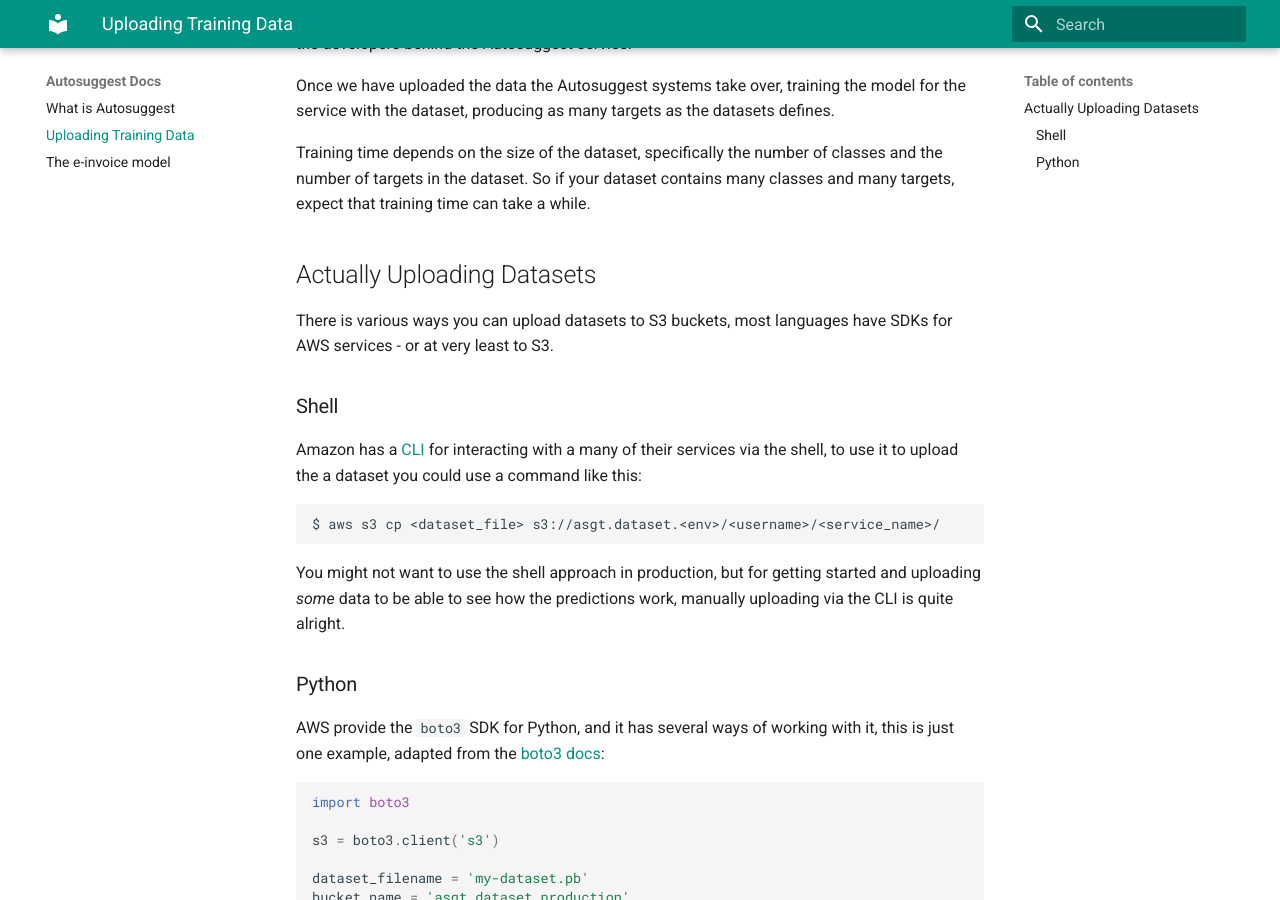
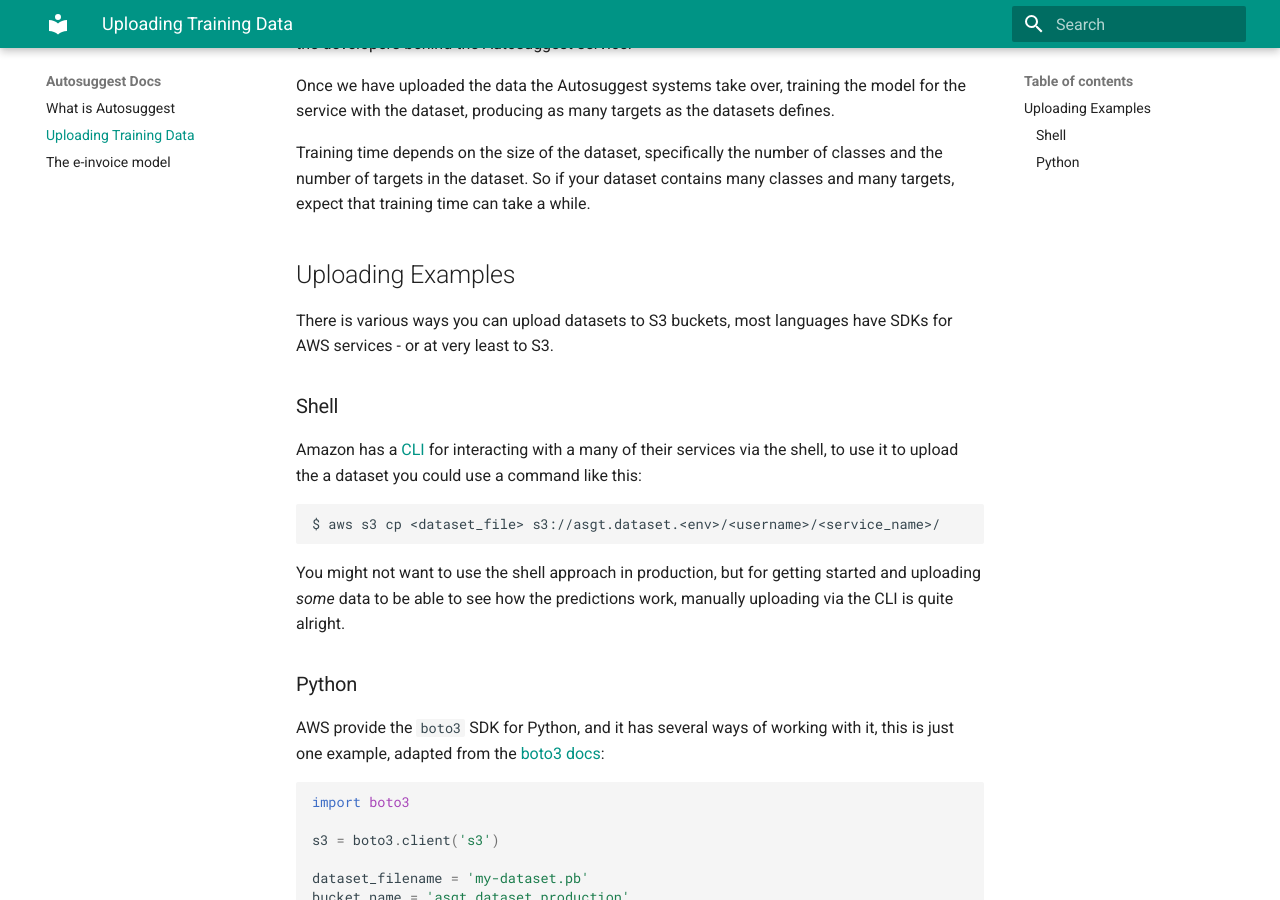
Before and after one commit to e-conomic/vml-docs, an MkDocs documentation site: the page built from docs/data_upload.md, in a window 1280 px wide and 900 px high, scrolled down 885 px. Built offline with MkDocs 1.6.1 and Material for MkDocs 9.7.7, drawn with Linux system fonts in a browser that asks for light colours; old or Windows-style settings are respelled for this version of MkDocs.

Commit message:
Clarified subheading

```diff
--- a/docs/data_upload.md
+++ b/docs/data_upload.md
@@ -20,8 +20,8 @@ Once we have uploaded the data the Autosuggest systems take over, training the m
 
 Training time depends on the size of the dataset, specifically the number of classes and the number of targets in the dataset. So if your dataset contains many classes and many targets, expect that training time can take a while.
 
-Actually Uploading Datasets
----------------------------
+Uploading Examples
+------------------
 
 There is various ways you can upload datasets to S3 buckets, most languages have SDKs for AWS services - or at very least to S3.
 
```
